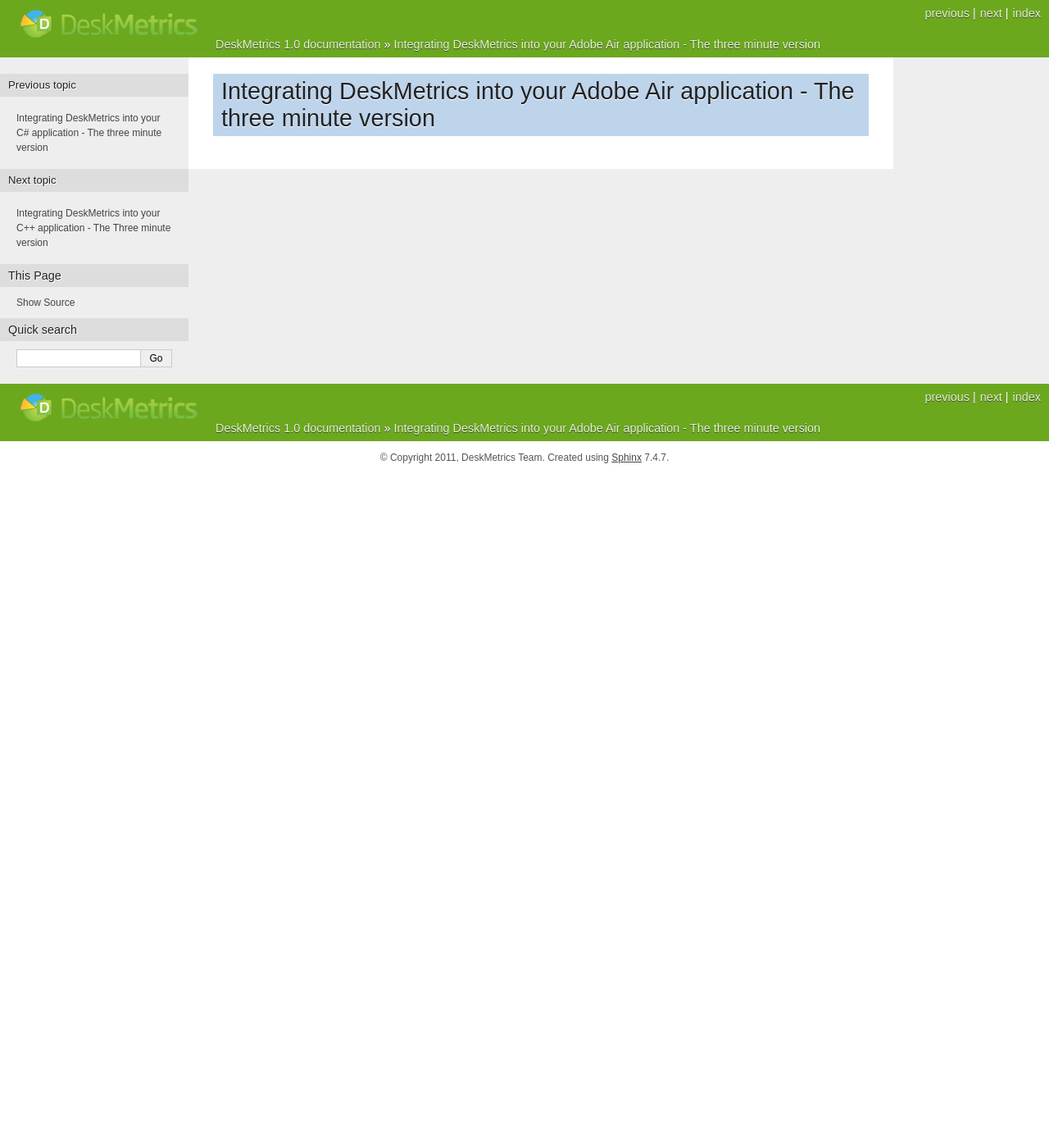
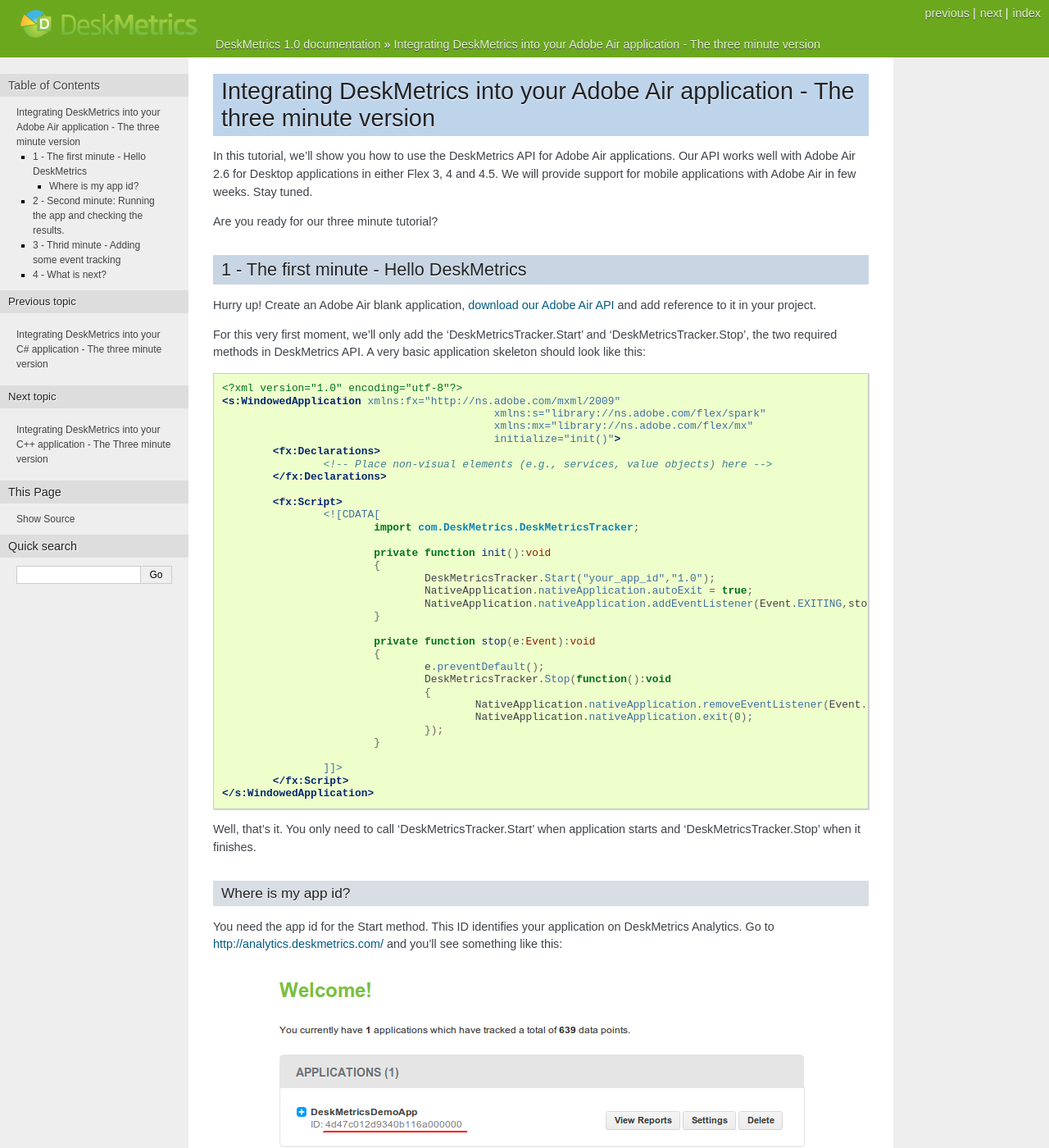
Before and after one commit to stephenhazeltine/Documentation, a Sphinx documentation site: the page built from source/AdobeAir_3min.rst, in a window 1280 px wide and 1400 px high. Shown: the whole window at 82% size. Built offline with Sphinx 7.4.7, drawn with Linux system fonts in a browser that asks for light colours; some of the changed text lies outside the part shown.

Commit message:
Finishing adobe air three minute tutorial

```diff
--- a/source/AdobeAir_3min.rst
+++ b/source/AdobeAir_3min.rst
@@ -1,2 +1,96 @@
 Integrating DeskMetrics into your Adobe Air application - The three minute version
 =========
+
+In this tutorial, we'll show you how to use the DeskMetrics API for Adobe Air applications. Our API works well with Adobe Air 2.6 for Desktop applications in either Flex 3, 4 and 4.5. We will provide support for mobile applications with Adobe Air in few weeks. Stay tuned.
+
+
+Are you ready for our three minute tutorial?
+
+
+1 - The first minute - Hello DeskMetrics
+----------------------------------------
+
+
+Hurry up! Create an Adobe Air blank application, `download our Adobe Air API <https://github.com/downloads/deskmetrics/FlexMetrics/DeskMetrics.swc>`_ and add reference to it in your project.
+
+
+For this very first moment, we'll only add the 'DeskMetricsTracker.Start' and 'DeskMetricsTracker.Stop', the two required methods in DeskMetrics API. A very basic application skeleton should look like this:
+
+
+.. code-block:: mxml
+
+    <?xml version="1.0" encoding="utf-8"?>
+    <s:WindowedApplication xmlns:fx="http://ns.adobe.com/mxml/2009"
+                                               xmlns:s="library://ns.adobe.com/flex/spark"
+                                               xmlns:mx="library://ns.adobe.com/flex/mx"
+                                               initialize="init()">
+            <fx:Declarations>
+                    <!-- Place non-visual elements (e.g., services, value objects) here -->
+            </fx:Declarations>
+
+            <fx:Script>
+                    <![CDATA[
+                            import com.DeskMetrics.DeskMetricsTracker;
+
+                            private function init():void
+                            {
+                                    DeskMetricsTracker.Start("your_app_id","1.0");
+                                    NativeApplication.nativeApplication.autoExit = true;
+                                    NativeApplication.nativeApplication.addEventListener(Event.EXITING,stop);
+                            }
+
+                            private function stop(e:Event):void
+                            {
+                                    e.preventDefault();
+                                    DeskMetricsTracker.Stop(function():void
+                                    {
+                                            NativeApplication.nativeApplication.removeEventListener(Event.EXITING,stop);
+                                            NativeApplication.nativeApplication.exit(0);
+                                    });
+                            }
+
+                    ]]>
+            </fx:Script>
+    </s:WindowedApplication>
+
+Well, that's it. You only need to call 'DeskMetricsTracker.Start' when application starts and 'DeskMetricsTracker.Stop' when it finishes.
+
+Where is my app id?
+^^^^^^^^^^^^^^^^^^^
+
+You need the app id for the Start method. This ID identifies your application on DeskMetrics Analytics. Go to http://analytics.deskmetrics.com/ and you'll see something like this:
+
+.. figure:: _static/app_id.png
+  :alt: Showing where you can get the application ID
+
+  You can find this on DeskMetrics' Analytics page (http://analytics.deskmetrics.com/)
+
+
+2 - Second minute: Running the app and checking the results.
+-------------------------------------------------------------
+
+Those two methods are more useful than you may think. Try to run your application and then open its dashborad at http://analytics.deskmetrics.com/  and see what happens (**Note**: you'll need to start **and** stop your application before you check the dashboard).
+
+After the first run and after you've closed your application, you can see the data on the Analytics:
+
+.. figure:: _static/first_run.png
+  :alt: Mission complete, your first integration was done!
+
+  Mission complete, your first integration was done! You can see this data on your application's Dashboard
+
+
+3 - Thrid minute - Adding some event tracking
+----------------------------------------------
+
+
+DeskMetrics provide a full-featured framework for you track any user action inside your software. Wanna know how much time an user takes to fill a form? No problem,just use the *TrackEventTimed* method. Do you wanna know how many times a specific button got clicked? No problem, just use the *TrackEvent* method and you'll be done. In our sample app, we can do something like this:
+
+.. figure:: _static/adobe_air_app.png
+    :alt: Our first Adobe Air app tracked with DeskMetrics
+
+    Our first Adobe Air app tracked with DeskMetrics.
+
+4 - What is next?
+-----------------
+
+We hope that this basic tutorial was useful to you. If you missed something, you can :download:`download the entire project <doc_static/DeskMetricsAirDemoApp.zip>` and make the things works by yourself :-)
```
Also changed, not shown: source/doc_static/adobe_air_app.png (added), 2 other files.
